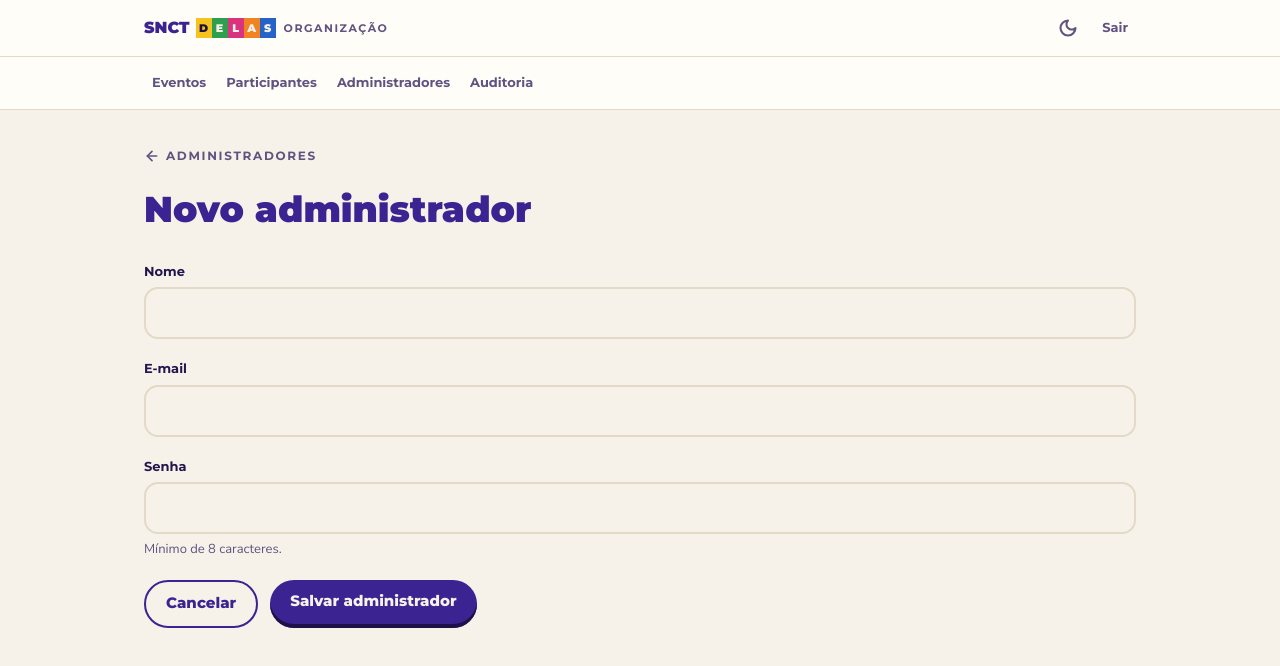
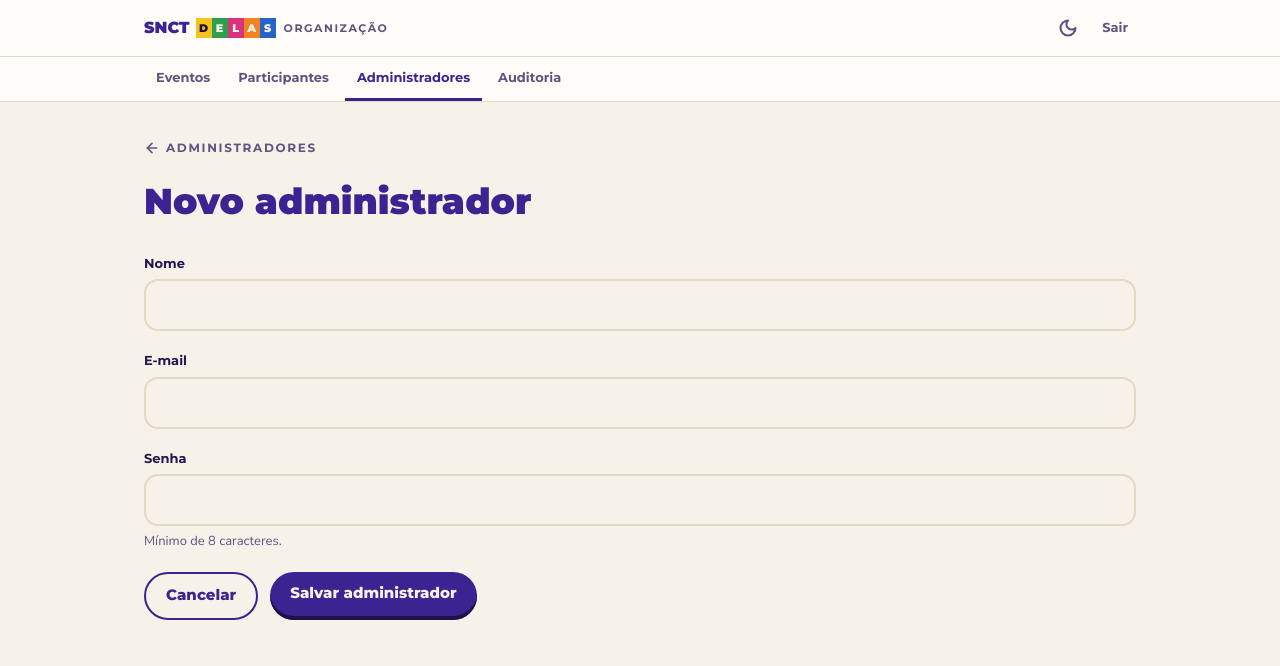
Before and after one commit to Morea-IFS/passaporte_virtual, a Next.js app in the folder apps/web/: page /admin/administradores/novo in a window 1280 px wide. Shown: the top 666 px of the page. Built offline with nearby package versions, Linux system fonts and the light colour scheme; no server answers.

Commit message:
feat(web): highlight active section in admin nav
Extracts the panel tabs into AdminNav, marks the current section with
aria-current and an accent underline, and hides the horizontal scrollbar.

```diff
--- a/apps/web/src/app/admin/(painel)/layout.tsx
+++ b/apps/web/src/app/admin/(painel)/layout.tsx
@@ -1,6 +1,7 @@
 import type { Metadata } from 'next'
 import Link from 'next/link'
 import { logout } from '@/app/admin/actions'
+import { AdminNav } from '@/components/admin/admin-nav'
 import { BrandMark } from '@/components/brand-mark'
 import { ThemeToggle } from '@/components/theme-toggle'
 import { quietButtonClass } from '@/components/ui/button'
@@ -30,22 +31,7 @@ export default function PainelLayout({ children }: LayoutProps<'/admin'>) {
           </div>
         </div>
       </header>
-      <nav aria-label="Área administrativa" className="border-b border-line bg-surface">
-        <div className="mx-auto flex w-full max-w-5xl gap-1 overflow-x-auto px-4 py-1">
-          <Link href="/admin" className={quietButtonClass()}>
-            Eventos
-          </Link>
-          <Link href="/admin/participantes" className={quietButtonClass()}>
-            Participantes
-          </Link>
-          <Link href="/admin/administradores" className={quietButtonClass()}>
-            Administradores
-          </Link>
-          <Link href="/admin/auditoria" className={quietButtonClass()}>
-            Auditoria
-          </Link>
-        </div>
-      </nav>
+      <AdminNav />
       <main className="mx-auto flex w-full max-w-5xl flex-1 flex-col gap-8 px-4 pt-6 pb-16">
         {children}
       </main>
--- /dev/null
+++ b/apps/web/src/components/admin/admin-nav.tsx
@@ -0,0 +1,41 @@
+'use client'
+
+import Link from 'next/link'
+import { usePathname } from 'next/navigation'
+
+const LINKS = [
+  { href: '/admin', label: 'Eventos', match: ['/admin', '/admin/eventos'] },
+  { href: '/admin/participantes', label: 'Participantes' },
+  { href: '/admin/administradores', label: 'Administradores' },
+  { href: '/admin/auditoria', label: 'Auditoria' },
+]
+
+function isActive(pathname: string, link: (typeof LINKS)[number]) {
+  return (link.match ?? [link.href]).some((base) =>
+    base === '/admin' ? pathname === base : pathname === base || pathname.startsWith(`${base}/`)
+  )
+}
+
+/** Abas do painel; a seção atual fica destacada com o traço da marca. */
+export function AdminNav() {
+  const pathname = usePathname()
+  return (
+    <nav aria-label="Área administrativa" className="border-b border-line bg-surface">
+      <div className="mx-auto flex w-full max-w-5xl [scrollbar-width:none] gap-1 overflow-x-auto px-4 [&::-webkit-scrollbar]:hidden">
+        {LINKS.map((link) => {
+          const active = isActive(pathname, link)
+          return (
+            <Link
+              key={link.href}
+              href={link.href}
+              aria-current={active ? 'page' : undefined}
+              className={`inline-flex min-h-11 shrink-0 items-center border-b-3 px-3 font-display text-[13px] font-bold whitespace-nowrap ${active ? 'border-accent text-accent' : 'border-transparent text-muted hover:text-accent'}`}
+            >
+              {link.label}
+            </Link>
+          )
+        })}
+      </div>
+    </nav>
+  )
+}
```
Also changed, not shown: 1 other file (tests, documents, lock files or other folders).
